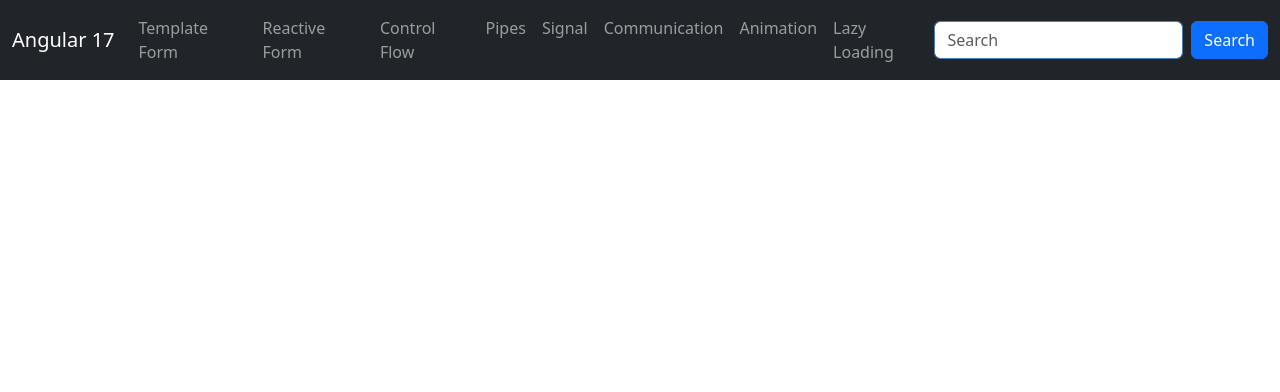
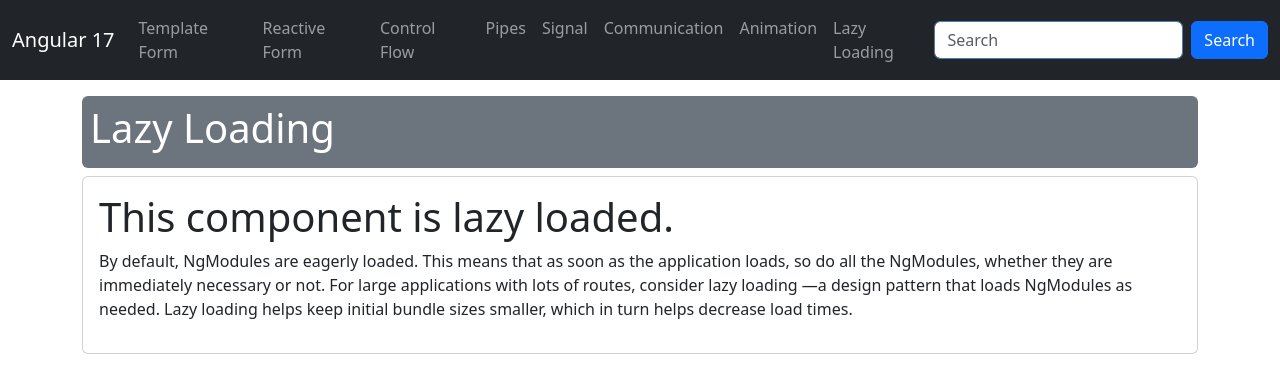
Before and after one commit to SujitSinare/Angular17_Tutorial, an Angular app: page /lazy-loading in a window 1280 px wide. Before the commit this address led to /. Shown: the top 392 px of the page. Built offline with nearby package versions, Linux system fonts and the light colour scheme.

Commit message:
Added Lazy Loading

```diff
--- a/src/app/app.routes.ts
+++ b/src/app/app.routes.ts
@@ -6,6 +6,7 @@
 import { SignalComponent } from './topics/signal/signal.component';
 import { ParentComponent } from './topics/component-communication/parent/parent.component';
 import { AnimationComponent } from './topics/animation/animation.component';
+import { LazyLoadingComponent } from './topics/lazy-loading/lazy-loading.component';
 
 export const routes: Routes = [
     {
@@ -40,5 +41,9 @@
     {
         path: 'animation',
         component: AnimationComponent
+    },
+    {
+        path: 'lazy-loading',
+        loadChildren: () => import('./topics/lazy-loading/lazy.module').then(m => m.LazyModule)
     }
 ];
--- /dev/null
+++ b/src/app/topics/lazy-loading/lazy-loading.component.html
@@ -0,0 +1,13 @@
+<div class="mt-3 p-2 bg-secondary text-white rounded">
+    <h1>Lazy Loading</h1>
+</div>
+<div class="card mt-2">
+    <div class="card-body">
+        <div class="row">
+            <h1>This component is lazy loaded.</h1>
+        </div>
+        <div>
+            <p>By default, NgModules are eagerly loaded. This means that as soon as the application loads, so do all the NgModules, whether they are immediately necessary or not. For large applications with lots of routes, consider lazy loading —a design pattern that loads NgModules as needed. Lazy loading helps keep initial bundle sizes smaller, which in turn helps decrease load times.</p>
+        </div>
+    </div>
+</div>
```
Also changed, not shown: src/app/topics/lazy-loading/lazy-loading.component.ts (added, +11 -0 lines), src/app/topics/lazy-loading/lazy-routing.module.ts (added, +14 -0 lines), src/app/topics/lazy-loading/lazy.module.ts (added, +11 -0 lines), src/app/topics/lazy-loading/lazy-loading.component.css (added), 1 other file (tests, documents, lock files or other folders).
